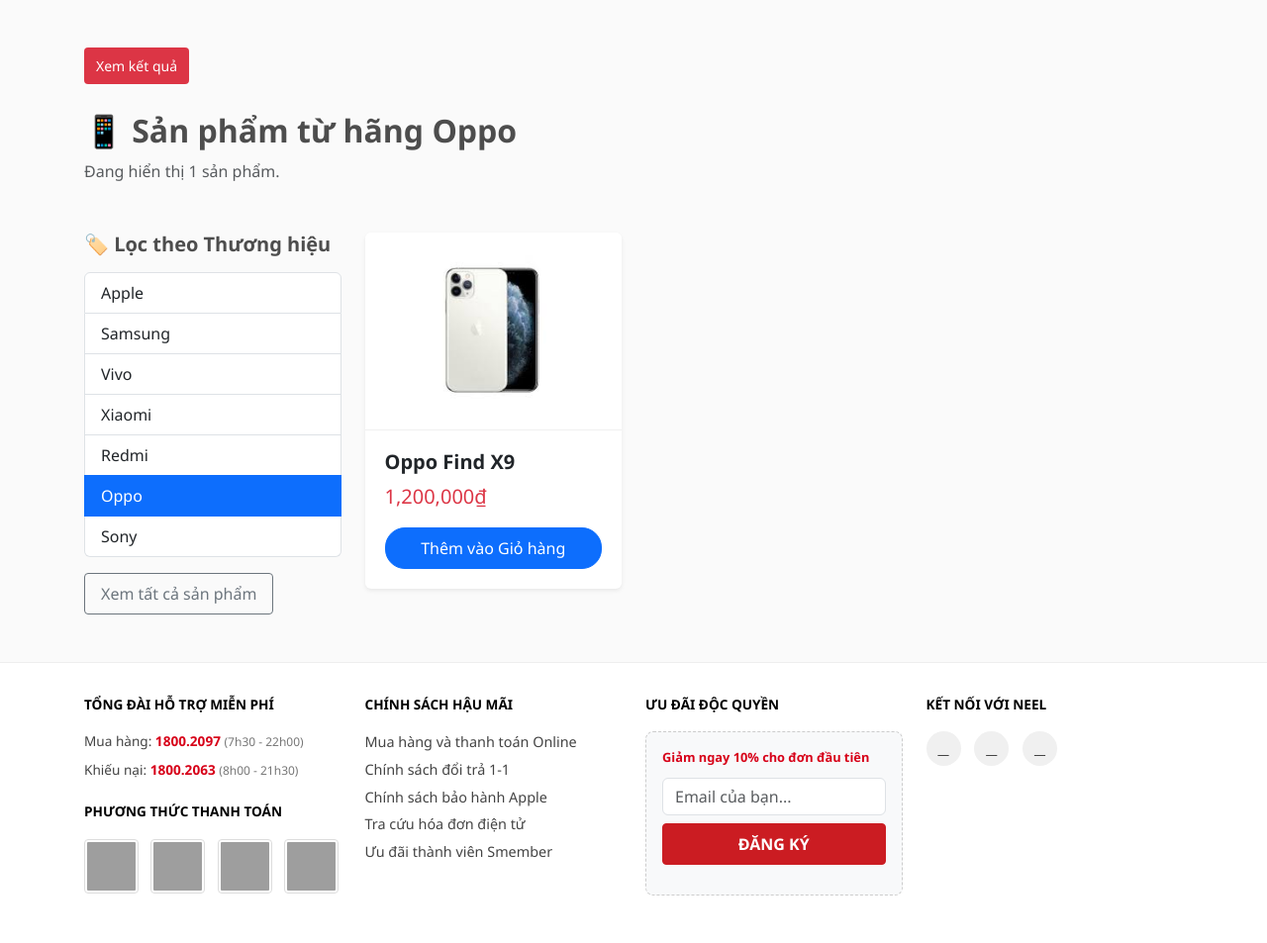
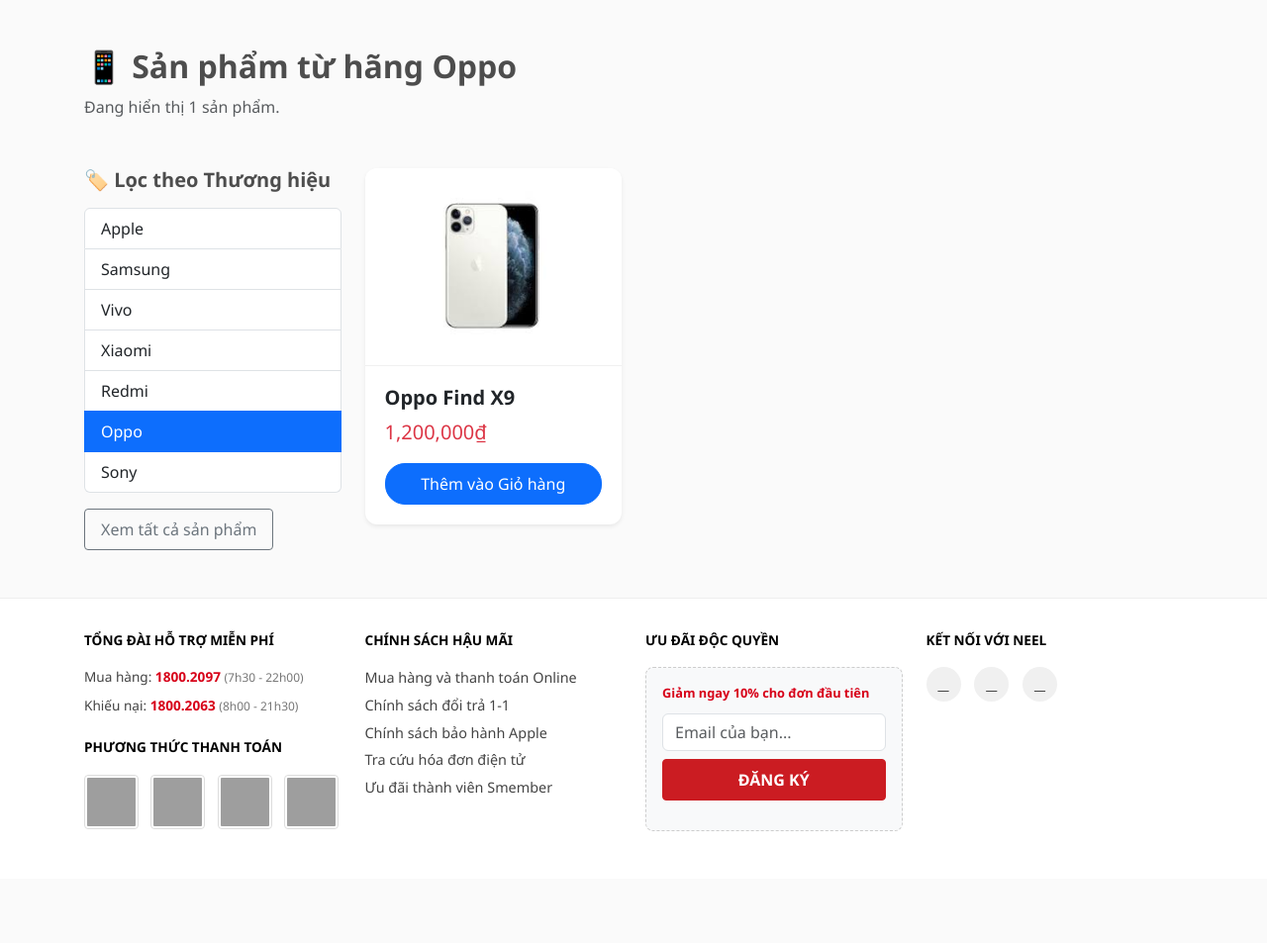
Before and after one commit to JoyllyHuynh/Python_Phone_Web, a Django app: page /products/oppo/ in a window 1280 px wide. Shown: the part 172-1125 px from the top of the page at 99% size. After the commit the page ends 1012 px from the top, so only its background shows below. Run offline with Django 4.2, Linux system fonts and the light colour scheme; data comes from the database, SQL or seed files in the repository; data that the repository does not hold is empty; some libraries are stand-ins or nearby versions; some web fonts are replaced; grey boxes are pictures that could not be loaded.

Commit message:
chỉnh sửa

```diff
--- a/app/templates/app/base.html
+++ b/app/templates/app/base.html
@@ -52,26 +52,6 @@
 
         var csrftoken = getCookie('csrftoken');
     </script>
-    <script>
-        #search-suggestions {
-    border: 1px solid #ddd;
-    border-radius: 4px;
-    background-color: #fff;
-    max-height: 200px;
-    overflow-y: auto;
-}
-
-#search-suggestions .list-group-item {
-    padding: 8px 12px;
-    font-size: 14px;
-    cursor: pointer;
-    transition: background-color 0.2s ease;
-}
-
-#search-suggestions .list-group-item:hover {
-    background-color: #f1f1f1;
-}
-        </script>
 
     <script src="{% static 'app/js/cart.js' %}"></script>
 
--- a/app/templates/app/product_list_by_brand.html
+++ b/app/templates/app/product_list_by_brand.html
@@ -5,138 +5,8 @@
 {% block title %}Sản phẩm {{ current_brand.name }}{% endblock title %}
 
 {% block main_content %}
-<style>
-    /* Tổng thể cho thanh bộ lọc */
-.filter-bar {
-    margin-top: 20px;
-    margin-bottom: 20px;
-    display: flex;
-    flex-wrap: wrap;
-    gap: 10px;
-    align-items: center;
-}
 
-/* Các nút bộ lọc (từng danh mục) */
-.filter-item .btn {
-    font-size: 14px;
-    padding: 8px 12px;
-    border-radius: 4px;
-    transition: background-color 0.3s ease, color 0.3s ease;
-}
-
-.filter-item .btn-outline-secondary {
-    border-color: #ccc;
-    color: #333;
-}
-
-.filter-item .btn-outline-secondary:hover {
-    border-color: #007bff;
-    color: #007bff;
-}
-
-.filter-item .btn-outline-danger {
-    background-color: #f8d7da;
-    color: #c72121;
-}
-
-.filter-item .btn-outline-danger:hover {
-    background-color: #dc3545;
-    color: #fff;
-}
-
-/* Dropdown */
-.dropdown-menu {
-    margin-top: 5px;
-    border-radius: 4px;
-    box-shadow: 0px 4px 6px rgba(0, 0, 0, 0.1);
-    min-width: 200px;
-}
-
-.dropdown-menu a.dropdown-item {
-    padding: 6px 12px;
-    font-size: 14px;
-    transition: background-color 0.2s ease, color 0.2s ease;
-}
-
-.dropdown-menu a.dropdown-item:hover {
-    background-color: #007bff;
-    color: #fff;
-}
-
-/* Nút "Xem kết quả" */
-.filter-item a.btn-danger {
-    font-size: 14px;
-    padding: 8px 12px;
-    background-color: #dc3545;
-    color: #fff;
-    border: none;
-    transition: background-color 0.3s ease, box-shadow 0.3s ease;
-}
-
-.filter-item a.btn-danger:hover {
-    background-color: #c72121;
-    box-shadow: 0px 4px 6px rgba(0, 0, 0, 0.2);
-}
-
-/* Tùy chỉnh khoảng cách giữa các phần tử */
-.filter-item {
-    margin-bottom: 1rem;
-}
-
-/* Hiển thị nút dropdown */
-.dropdown-toggle::after {
-    margin-left: 5px;
-}
-
-.dropdown-toggle {
-    font-weight: 500;
-    color: #333;
-}
-
-.dropdown-toggle:hover {
-    color: #007bff;
-}
-
-/* Kết quả hiển thị sản phẩm */
-.container .product-card {
-    border-radius: 6px;
-    box-shadow: 0px 2px 6px rgba(0, 0, 0, 0.1);
-    overflow: hidden;
-    transition: box-shadow 0.3s ease, transform 0.3s ease;
-}
-
-.container .product-card:hover {
-    box-shadow: 0px 4px 12px rgba(0, 0, 0, 0.2);
-    transform: translateY(-3px);
-}
-</style>
 <div class="container my-5">
-    <div class="filter-bar d-flex flex-wrap align-items-center">
-    <!-- Mỗi danh mục -->
-    {% for category in categories %}
-    <div class="filter-item me-2 mb-2">
-        <div class="dropdown">
-            <button class="btn btn-sm btn-outline-secondary dropdown-toggle" type="button" id="dropdownCategory{{ category.id }}" data-bs-toggle="dropdown" aria-expanded="false">
-                {{ category.name }}
-            </button>
-            <ul class="dropdown-menu" aria-labelledby="dropdownCategory{{ category.id }}">
-                {% for sub_option in category.options %}
-                <li>
-                    <a class="dropdown-item" href="?category={{ category.slug }}&option={{ sub_option.slug }}">
-                        {{ sub_option.name }}
-                    </a>
-                </li>
-                {% endfor %}
-            </ul>
-        </div>
-    </div>
-    {% endfor %}
-
-    <!-- Nút xem kết quả -->
-    <div class="filter-item me-2 mb-2">
-        <a href="#" class="btn btn-sm btn-danger">Xem kết quả</a>
-    </div>
-</div>
 
 
     <div class="row mb-4">
--- a/app/urls.py
+++ b/app/urls.py
@@ -18,4 +18,5 @@
     path('product_search/', views.product_search, name='product_search'),
     path('promotion_list/', views.promotion_list, name='promotion_list'),
 
+
 ]
```
